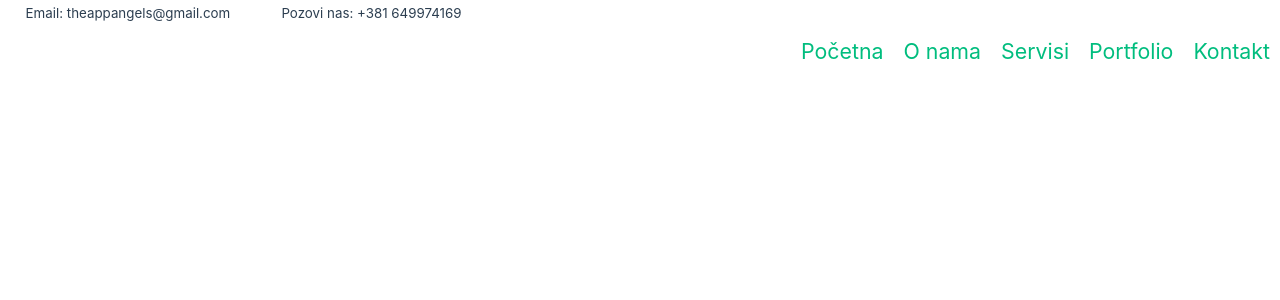
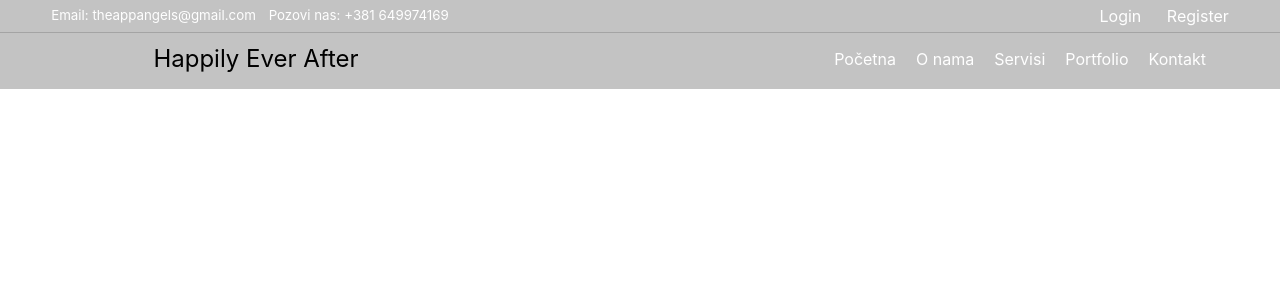
Before and after one commit to petrail/WeddingPlanner, a Vue app in the folder happily_ever_after/: page / in a window 1280 px wide. Shown: the top 300 px of the page. Built offline with nearby package versions, Linux system fonts and the light colour scheme.

Commit message:
Store, login nav, scalability

```diff
--- a/happily_ever_after/src/App.vue
+++ b/happily_ever_after/src/App.vue
@@ -1,17 +1,18 @@
 <script setup>
 import { RouterLink, RouterView } from 'vue-router'
-import HelloWorld from './components/HelloWorld.vue'
 import NavBar from './components/NavBar.vue'
 </script>
 
 <template>
   <header>
-    <NavBar/>
+    <NavBar hasLogin/>
 
   </header>
 </template>
 
 <style scoped>
+
+
 header {
   line-height: 1.5;
   max-height: 100vh;
--- a/happily_ever_after/src/assets/base.css
+++ b/happily_ever_after/src/assets/base.css
@@ -23,31 +23,8 @@
 
 /* semantic color variables for this project */
 :root {
-  --color-background: var(--vt-c-white);
-  --color-background-soft: var(--vt-c-white-soft);
-  --color-background-mute: var(--vt-c-white-mute);
-
-  --color-border: var(--vt-c-divider-light-2);
-  --color-border-hover: var(--vt-c-divider-light-1);
-
-  --color-heading: var(--vt-c-text-light-1);
-  --color-text: var(--vt-c-text-light-1);
-
-  --section-gap: 160px;
-}
-
-@media (prefers-color-scheme: dark) {
-  :root {
-    --color-background: var(--vt-c-black);
-    --color-background-soft: var(--vt-c-black-soft);
-    --color-background-mute: var(--vt-c-black-mute);
-
-    --color-border: var(--vt-c-divider-dark-2);
-    --color-border-hover: var(--vt-c-divider-dark-1);
-
-    --color-heading: var(--vt-c-text-dark-1);
-    --color-text: var(--vt-c-text-dark-2);
-  }
+    /*OVDE STOJE PROMENLJIVE - BOJE KOJE SE KORISTE KROZ CEO PROJEKAT*/
+    --navbar-color:#88888880;
 }
 
 *,
--- a/happily_ever_after/src/components/NavBar.vue
+++ b/happily_ever_after/src/components/NavBar.vue
@@ -1,14 +1,27 @@
 <template>
   <div class="navbar">
     <div class="topbar">
-        <h3>Email: theappangels@gmail.com</h3>
-        <h3>Pozovi nas: +381 649974169</h3>
+        <div class="info">
+            <h3 v-if="screenWidth>500">Email: theappangels@gmail.com</h3>
+            <h3 v-if="screenWidth>500">Pozovi nas: +381 649974169</h3>
+        </div>
+        <div class="register" v-if="hasLogin">
+            <a class="login">Login</a>
+            <a>Register</a>
+        </div>
     </div>
     <div class="navitems">
         <div class="logo">
+            <h2>Happily Ever After</h2>
         </div>
         <div class="nav">
-            <ul>
+            <ul v-if="inStore && screenWidth>500">
+                <li><a href="index.html">Proizvodi</a></li>
+                <li><a href="about.html">Korpa</a></li>
+                <li><a href="service.html">Poruke</a></li>
+                <li><a href="contact.html">Kontakt</a></li>
+            </ul>
+            <ul v-if = "!inStore && screenWidth>500">
                 <li><a href="index.html">Početna</a></li>
                 <li><a href="about.html">O nama</a></li>
                 <li><a href="service.html">Servisi</a></li>
@@ -23,6 +36,36 @@
 <script>
 export default{
     name: "NavBar",
+    props:{
+        hasLogin: {
+            type: Boolean,
+            default: false
+        },
+        inStore:{
+            type: Boolean,
+            default:false
+        }
+    },
+    mounted() {
+        this.updateScreenWidth();
+        this.onScreenResize();
+    },
+    methods: {
+        onScreenResize() {
+            window.addEventListener("resize", () => {
+                this.updateScreenWidth();
+            });
+        },
+        updateScreenWidth() {
+            this.screenWidth = window.innerWidth;
+        },
+    },
+    data() {
+        return {
+            screenWidth: 0,
+        };
+    },
+
 };
 </script>
 
@@ -42,34 +85,60 @@ ul{
     flex-direction:column;
     position:fixed;
     top:0;
+    background-color: var(--navbar-color);
+
 }
 .topbar{
     width:100vw;
     display:flex;
+    padding:0.5vh;
+    border-bottom:0.5pt solid rgba(131, 131, 131, 0.479);
+    padding-left:4vw;
+    padding-right:4vw;
 }
 .navitems{
     width:100vw;
     display:flex;
     flex-direction:row;
+    padding-top:1vh;
+    padding-bottom:1.5vh;
 }
 h3{
-    margin-left:2vw;
-    margin-right:2vw;
-    margin-top:0.5vh;
-    margin-bottom:0.5vh;
+    margin:0;
     font-size:10pt;
+    margin-right:1vw;
+    color:white
 }
 .nav{
     display:flex;
     justify-content:right;
-    width:70vw;
-    padding-top:1vh;
-    padding-bottom:1vh;
+    align-items: center;
+    width:60vw;
+    padding-right:5vw;
 }
 .logo{
-    width:30vw;
+    width:40vw;
+    display: flex;
+    justify-content: center;
+    align-items: center;
+    font-size: min(3vw,12pt);
 }
 a{
-    font-size:16pt;
+    font-size:12pt;
+    color:#fff;
+}
+.info, .register{
+    display: flex;
+    width:50vw;
+    align-items: center;
+}
+.info{
+    justify-content: left;
+}
+.register{
+    justify-content: right;
+}
+.login{
+    margin-right: 2vw;
 }
 </style>
```
